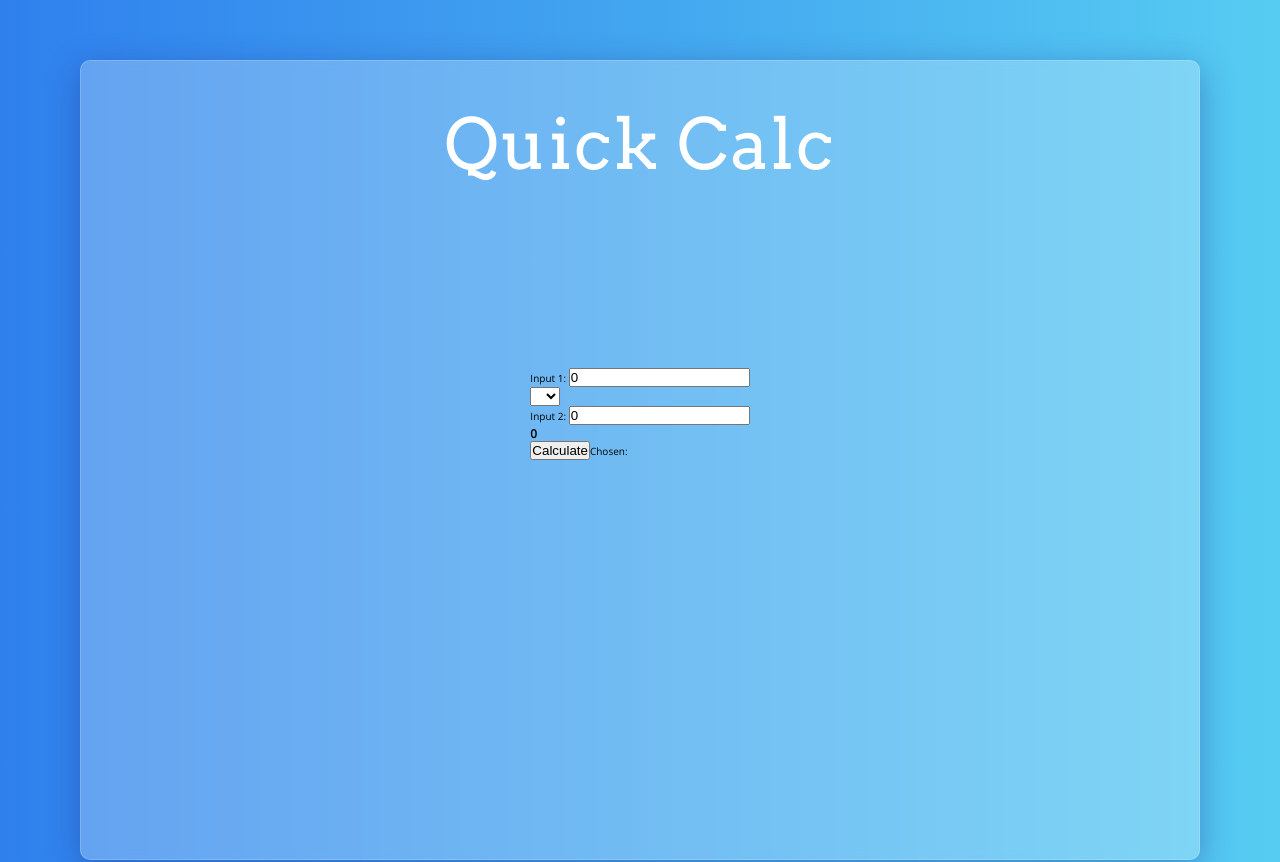
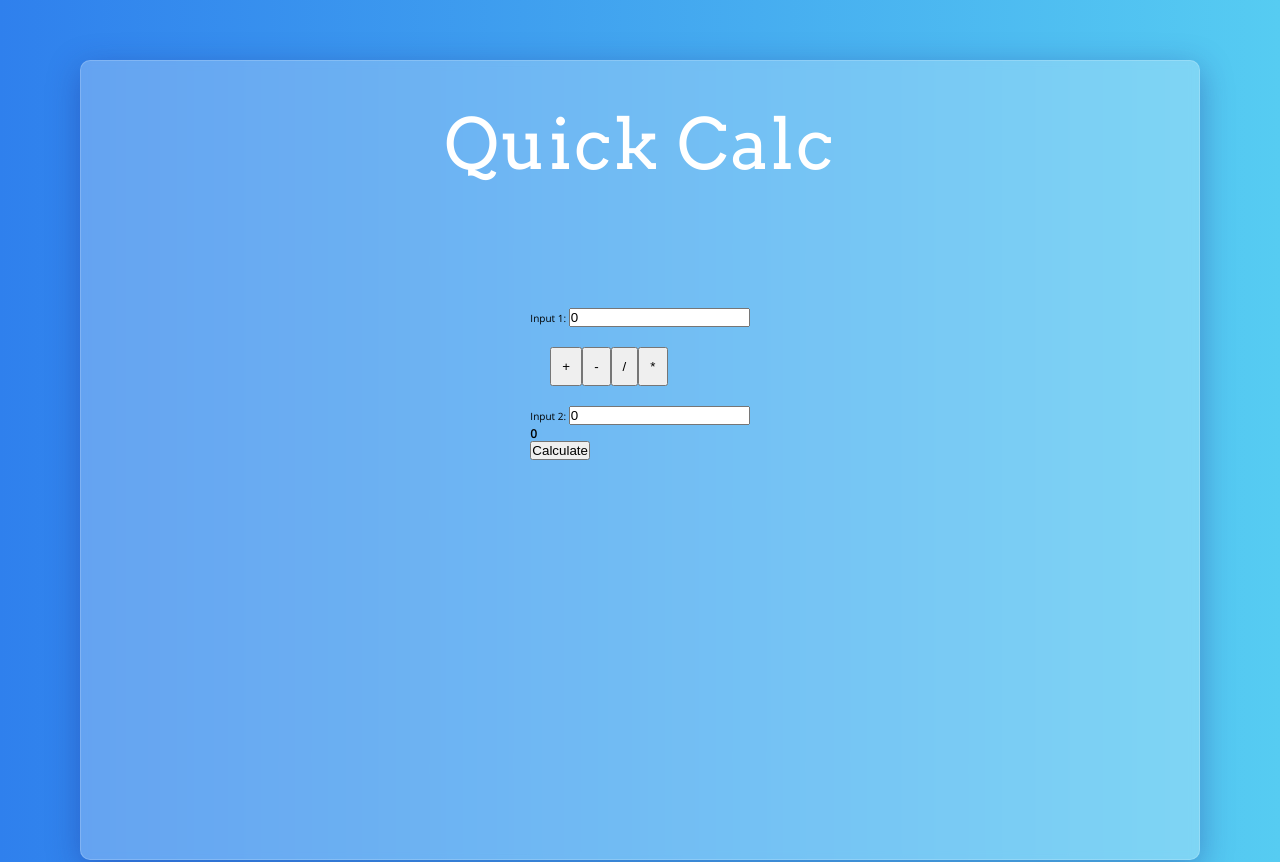
Before and after one commit to VictorH04/Input-calculator, a Vue app: page / in a window 1280 px wide. Shown: the top 862 px of the page. Built offline with nearby package versions, Linux system fonts and the light colour scheme.

Commit message:
Refactored and changed many methods, made it simpler and added basic calculation functionality but still a lot to go.

```diff
--- a/SASS/base/_Home.scss
+++ b/SASS/base/_Home.scss
@@ -43,3 +43,11 @@
   justify-self: center;
   align-self: end;
 }
+
+.leftBtns {
+  margin: 2rem;
+
+  &-btn {
+    padding: 1rem;
+  }
+}
--- a/src/components/BigFooterComp.vue
+++ b/src/components/BigFooterComp.vue
@@ -2,7 +2,10 @@
   <div class="footer">
     <h3 class="footer-text">
       Developed with 💕 by
-      <a class="footer-text--link" href="http://victorhristov.com"
+      <a
+        target="_blank"
+        class="footer-text--link"
+        href="http://victorhristov.com"
         >Victor N. Hristov</a
       >
     </h3>
--- a/src/components/CalcSpace.vue
+++ b/src/components/CalcSpace.vue
@@ -3,8 +3,14 @@
     <form v-on:keyup.enter.prevent="getAnswer">
       <Calc1 :calc1Value="Value1" v-model="Value1" @getInput="getInput()" />
       <SelectVal
-        :calcMethod="this.chosenCalc"
-        :calcMethodList="this.calcList"
+        @chooseCalculationPlus="chooseCalculationPlus()"
+        :Plus="this.calcList.Plus"
+        @chooseCalculationMinus="chooseCalculationMinus()"
+        :Minus="this.calcList.Minus"
+        @chooseCalculationDivision="chooseCalculationDivision()"
+        :Division="this.calcList.Division"
+        @chooseCalculationMultiplication="chooseCalculationMultiplication()"
+        :Multiplication="this.calcList.Multiplication"
       />
       <Calc2 :calc2Value="Value2" v-model="Value2" @getInput="getInput()" />
       <sumContainer :calcSum="calcSum" />
@@ -12,8 +18,6 @@
       <button class="calcSpace-btn" @click.prevent="getAnswer">
         Calculate
       </button>
-
-      <span>Chosen: {{ this.chosenCalc }}</span>
     </form>
   </div>
 </template>
@@ -39,19 +43,59 @@ export default {
       Value1: 0,
       Value2: 0,
       calcSum: 0,
+
       chosenCalc: "",
+      answer: null,
 
-      calcList: ["+", "-", "*", "/"],
+      calcList: {
+        Plus: "+",
+        Minus: "-",
+        Division: "/",
+        Multiplication: "*",
+      },
     };
   },
 
   methods: {
+    chooseCalculationPlus() {
+      this.chosenCalc = Math.abs(parseInt(this.Value1) + parseInt(this.Value2));
+      this.getAnswer();
+
+      console.log(this.chosenCalc);
+    },
+
+    chooseCalculationMinus() {
+      this.chosenCalc = parseInt(this.Value1) - parseInt(this.Value2);
+      this.getAnswer();
+
+      console.log(this.chosenCalc);
+    },
+
+    chooseCalculationDivision() {
+      this.chosenCalc = parseInt(this.Value1) / parseInt(this.Value2);
+      this.getAnswer();
+
+      console.log(this.chosenCalc);
+    },
+
+    chooseCalculationMultiplication() {
+      this.chosenCalc = parseInt(this.Value1) * parseInt(this.Value2);
+      this.getAnswer();
+
+      console.log(this.chosenCalc);
+    },
+
     getAnswer() {
-      let answer = parseInt(this.Value1) + parseInt(this.Value2);
+      if (this.Value1 == "") {
+        alert("Please input a number!");
+      } else {
+        this.answer = Math.floor(this.chosenCalc * 100) / 100;
 
-      this.calcSum = answer;
+        this.calcSum = this.answer;
 
-      console.log(this.calcSum);
+        console.log(this.calcSum);
+        console.log(this.chosenCalc);
+      }
     },
   },
 };
--- a/src/components/SelectCalc/SelectVal.vue
+++ b/src/components/SelectCalc/SelectVal.vue
@@ -1,7 +1,24 @@
 <template>
-  <select class="selectVal" v-bind:value="calcMethod" required>
-    <option v-for="item in calcMethodList" :key="item">{{ item }}</option>
-  </select>
+  <div class="leftBtns">
+    <button class="leftBtns-btn" @click.prevent="chooseCalculationPlus">
+      {{ Plus }}
+    </button>
+
+    <button class="leftBtns-btn" @click.prevent="chooseCalculationMinus">
+      {{ Minus }}
+    </button>
+
+    <button class="leftBtns-btn" @click.prevent="chooseCalculationDivision">
+      {{ Division }}
+    </button>
+
+    <button
+      class="leftBtns-btn"
+      @click.prevent="chooseCalculationMultiplication"
+    >
+      {{ Multiplication }}
+    </button>
+  </div>
 </template>
 
 <script>
@@ -9,15 +26,47 @@ export default {
   name: "SelectVal",
 
   props: {
-    calcMethod: {
+    Plus: {
       required: true,
+      type: String,
     },
 
-    calcMethodList: {
-      reqired: true,
+    Minus: {
+      required: true,
+      type: String,
+    },
+
+    Division: {
+      required: true,
+      type: String,
+    },
+
+    Multiplication: {
+      required: true,
+      type: String,
+    },
+  },
+
+  methods: {
+    chooseCalculationPlus() {
+      this.$emit("chooseCalculationPlus");
+    },
+
+    chooseCalculationMinus() {
+      this.$emit("chooseCalculationMinus");
+    },
+
+    chooseCalculationDivision() {
+      this.$emit("chooseCalculationDivision");
+    },
+
+    chooseCalculationMultiplication() {
+      this.$emit("chooseCalculationMultiplication");
     },
   },
 };
 </script>
 
-<style></style>
+<style lang="scss">
+@import "SASS/base/_Home.scss";
+</style>
```
